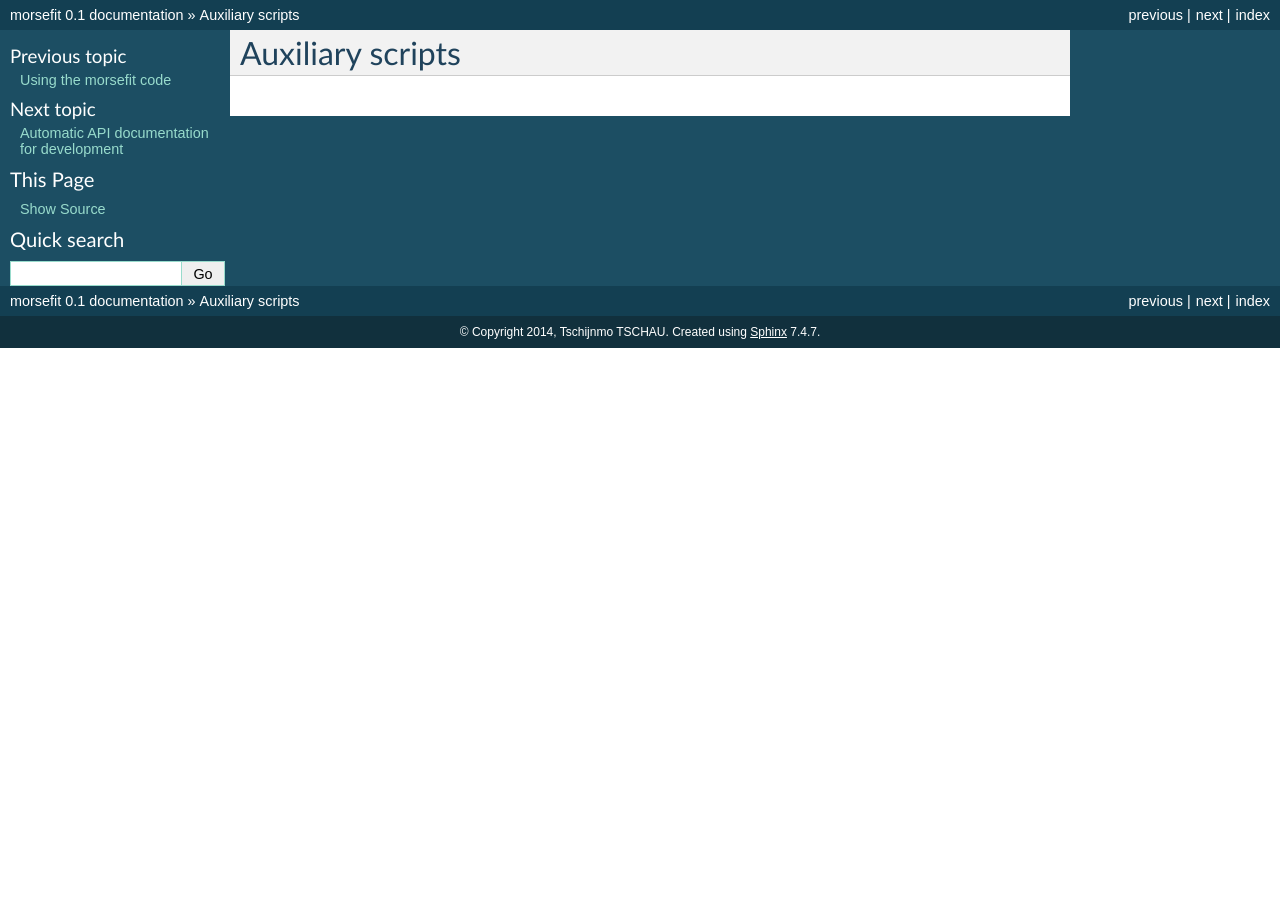
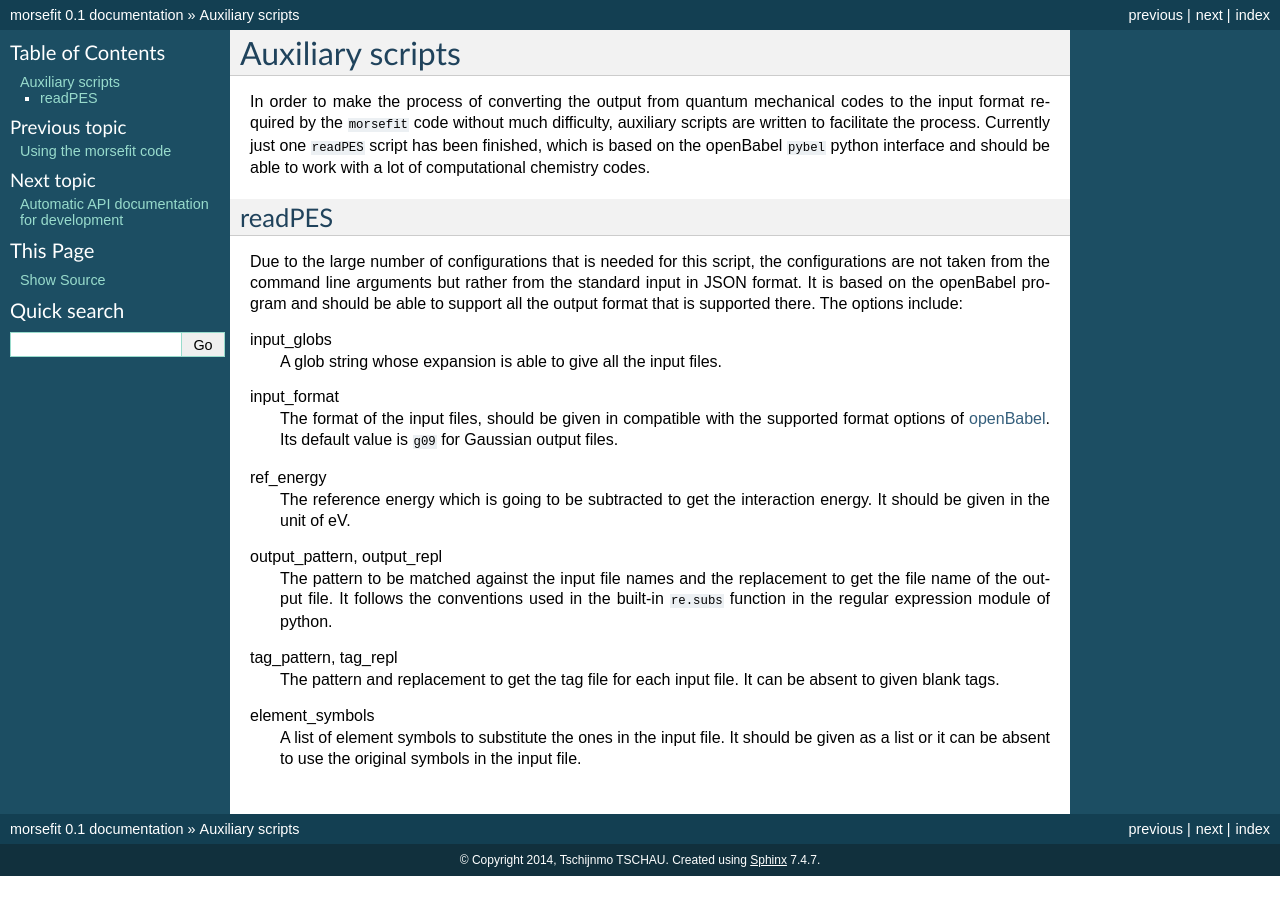
Before and after one commit to tschijnmo/morsefit, a Sphinx documentation site: the page built from docs/aux_scripts.rst, in a window 1280 px wide. Built offline with Sphinx 7.4.7, drawn with Linux system fonts in a browser that asks for light colours.

Commit message:
Add the documentation for the readPES script
The documentation for the readPES script has been added, with the actual
code pending implementation. And a small bug in the setup.py script is
fixed.

```diff
--- a/docs/aux_scripts.rst
+++ b/docs/aux_scripts.rst
@@ -1,2 +1,47 @@
 Auxiliary scripts
 -----------------
+
+In order to make the process of converting the output from quantum mechanical
+codes to the input format required by the ``morsefit`` code without much
+difficulty, auxiliary scripts are written to facilitate the process. Currently
+just one ``readPES`` script has been finished, which is based on the openBabel
+``pybel`` python interface and should be able to work with a lot of
+computational chemistry codes.
+
+readPES
+^^^^^^^
+
+Due to the large number of configurations that is needed for this script, the
+configurations are not taken from the command line arguments but rather from the
+standard input in JSON format. It is based on the openBabel program and should
+be able to support all the output format that is supported there. The options
+include:
+
+input_globs
+    A glob string whose expansion is able to give all the input files.
+
+input_format
+    The format of the input files, should be given in compatible with the
+    supported format options of openBabel_. Its default value is ``g09`` for
+    Gaussian output files.
+
+ref_energy
+    The reference energy which is going to be subtracted to get the interaction
+    energy. It should be given in the unit of eV.
+
+output_pattern, output_repl
+    The pattern to be matched against the input file names and the replacement
+    to get the file name of the output file. It follows the conventions used in
+    the built-in ``re.subs`` function in the regular expression module of
+    python.
+
+tag_pattern, tag_repl
+    The pattern and replacement to get the tag file for each input file. It can
+    be absent to given blank tags.
+
+element_symbols
+    A list of element symbols to substitute the ones in the input file. It
+    should be given as a list or it can be absent to use the original symbols in
+    the input file.
+
+.. _openBabel: http://openbabel.org/docs/current/FileFormats/Overview.html#file-formats
--- a/setup.py
+++ b/setup.py
@@ -7,7 +7,7 @@ setup(
         version='0.1',
         description='Fit ab-initio PES to Morse potential',
         author='Tschijnmo TSCHAU',
-        author_email='tschijnmotschau@gmail.com'
+        author_email='tschijnmotschau@gmail.com',
         url='https://github.com/tschijnmo/morsefit',
         packages=['morsefit'],
         scripts=['scripts/morsefit']
```
